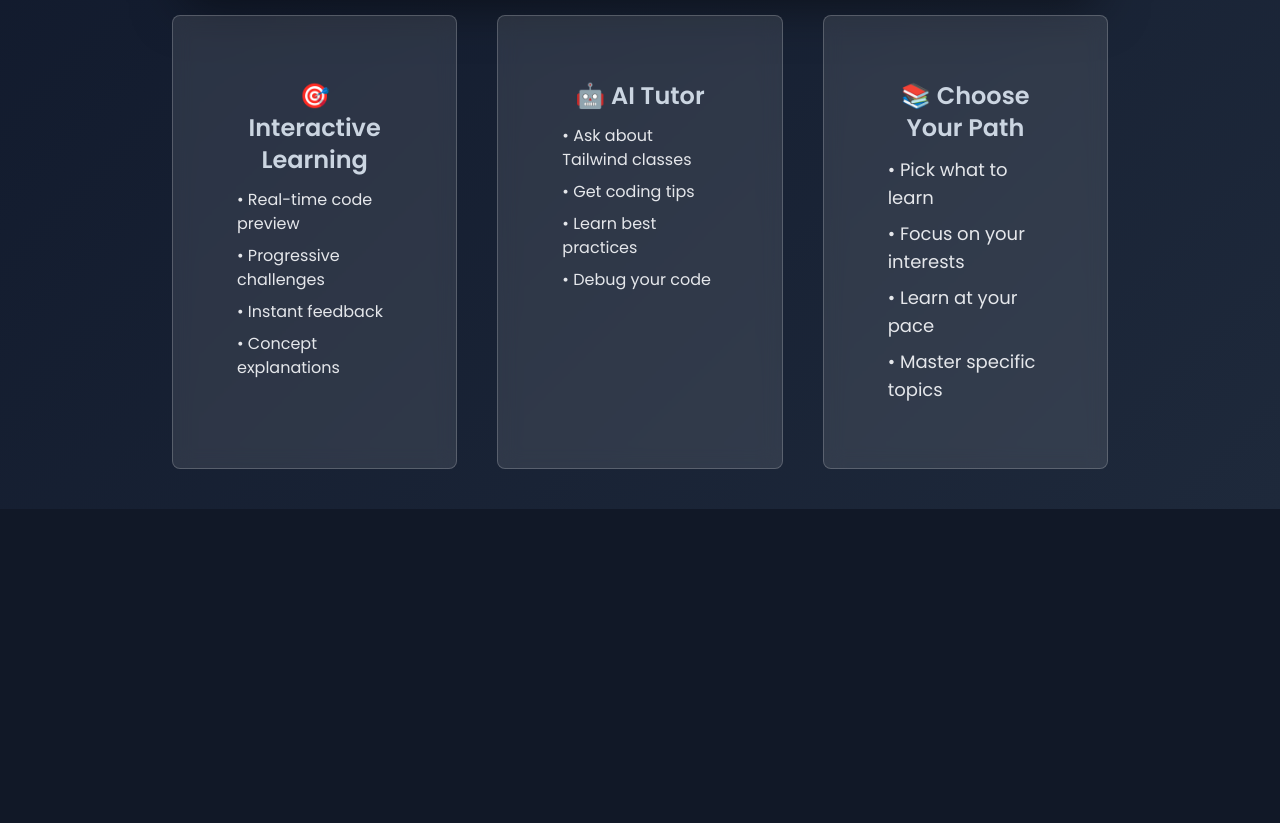
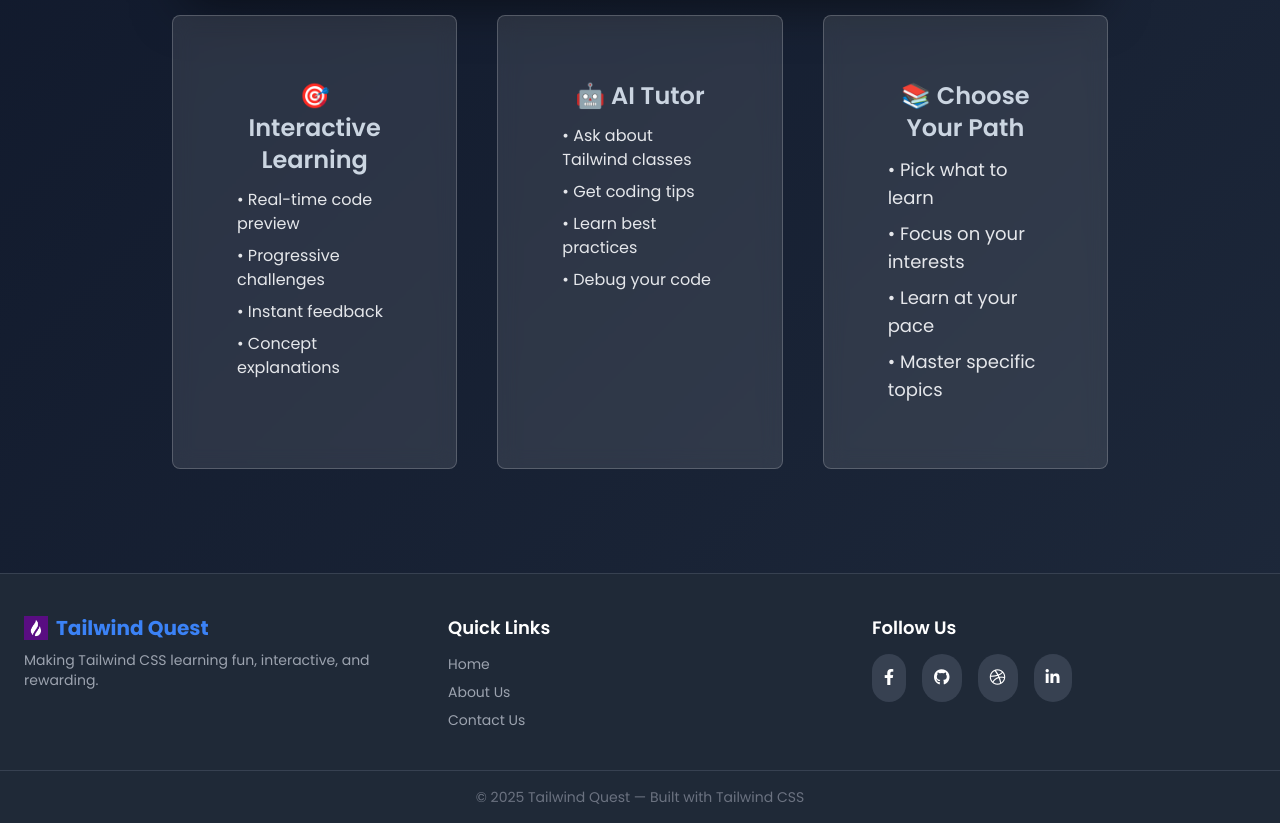
Before and after one commit to anjalbhattarai79/Tailwind-Quest, a plain HTML site: page index.html in a window 1280 px wide. Shown: the part 537-1360 px from the top of the page. Before the commit the page ends 1046 px from the top, so only its background shows below. Drawn offline with nearby package versions, Linux system fonts and the light colour scheme.

Commit message:
footer added

```diff
--- a/index.html
+++ b/index.html
@@ -1,5 +1,6 @@
 <!DOCTYPE html>
 <html lang="en">
+
 <head>
     <meta charset="UTF-8">
     <meta name="viewport" content="width=device-width, initial-scale=1.0">
@@ -44,20 +45,32 @@
             color: #cbd5e1;
             scroll-behavior: smooth;
         }
+
         .game-container {
             background: linear-gradient(135deg, #667eea 0%, #764ba2 100%);
         }
+
         .quest-card {
             backdrop-filter: blur(10px);
             background: rgba(255, 255, 255, 0.1);
         }
+
         .chat-message {
             animation: slideIn 0.3s ease-out;
         }
+
         @keyframes slideIn {
-            from { opacity: 0; transform: translateY(10px); }
-            to { opacity: 1; transform: translateY(0); }
+            from {
+                opacity: 0;
+                transform: translateY(10px);
+            }
+
+            to {
+                opacity: 1;
+                transform: translateY(0);
+            }
         }
+
         .code-preview {
             font-family: 'Courier New', monospace;
             background: rgba(0, 0, 0, 0.8);
@@ -65,26 +78,31 @@
             padding: 1rem;
             margin: 1rem 0;
         }
+
         .class-highlight {
             background: rgba(59, 130, 246, 0.3);
             padding: 2px 4px;
             border-radius: 4px;
             font-weight: bold;
         }
+
         .topic-card {
             transition: all 0.3s ease;
             cursor: pointer;
         }
+
         .topic-card:hover {
             transform: translateY(-5px);
-            box-shadow: 0 10px 25px rgba(0,0,0,0.3);
+            box-shadow: 0 10px 25px rgba(0, 0, 0, 0.3);
         }
+
         .topic-card.selected {
             border-color: #3B82F6;
             background: rgba(59, 130, 246, 0.2);
         }
+
         .banner-container {
-            width:100%;
+            width: 100%;
             background: linear-gradient(135deg, rgba(99, 102, 241, 0.1) 0%, rgba(139, 92, 246, 0.1) 100%);
             border-radius: 20px;
             overflow: hidden;
@@ -211,9 +229,11 @@
             0% {
                 transform: translateY(0) rotate(0deg);
             }
+
             50% {
                 transform: translateY(-20px) rotate(10deg);
             }
+
             100% {
                 transform: translateY(0) rotate(0deg);
             }
@@ -240,12 +260,15 @@
                 transform: translateY(0) translateX(0);
                 opacity: 0;
             }
+
             10% {
                 opacity: 1;
             }
+
             90% {
                 opacity: 1;
             }
+
             100% {
                 transform: translateY(-100px) translateX(50px);
                 opacity: 0;
@@ -307,9 +330,20 @@
                 gap: 1rem;
             }
         }
+
+        /* Fixed footer styling */
+        .full-width-footer {
+            width: 100vw;
+            position: relative;
+            left: 50%;
+            right: 50%;
+            margin-left: -50vw;
+            margin-right: -50vw;
+        }
     </style>
 </head>
-<body class="bg-gray-900 min-h-screen">
+
+<body class="bg-gray-900 min-h-screen flex flex-col">
     <!-- Navigation -->
     <nav class="bg-quest-dark/80 backdrop-blur-sm border-b border-gray-700 sticky top-0 z-50 ">
         <div class="max-w-7xl mx-auto px-4 sm:px-6 lg:px-8">
@@ -322,44 +356,62 @@
                 <!-- Navigation Links -->
                 <div class="hidden md:flex items-center space-x-8">
                     <a href="./index.html" class="text-quest-primary font-medium">Home</a>
-                    <a href="./topics.html" class="text-gray-300 hover:text-quest-primary transition-colors duration-200 font-medium">Learn</a>
-                    <a href="./about.html" class="text-gray-300 hover:text-quest-primary transition-colors duration-200 font-medium">About Us</a>
-                    <a href="./contactus.html" class="text-gray-300 hover:text-quest-primary transition-colors duration-200 font-medium">Contact Us</a>
-                    <a href="./blog.html" class="text-gray-300 hover:text-quest-primary transition-colors duration-200 font-medium">Blog</a>
+                    <a href="./topics.html"
+                        class="text-gray-300 hover:text-quest-primary transition-colors duration-200 font-medium">Learn</a>
+                    <a href="./about.html"
+                        class="text-gray-300 hover:text-quest-primary transition-colors duration-200 font-medium">About
+                        Us</a>
+                    <a href="./contactus.html"
+                        class="text-gray-300 hover:text-quest-primary transition-colors duration-200 font-medium">Contact
+                        Us</a>
+                    <a href="./blog.html"
+                        class="text-gray-300 hover:text-quest-primary transition-colors duration-200 font-medium">Blog</a>
                 </div>
 
                 <!-- Mobile Menu Button -->
                 <div class="md:hidden">
                     <button class="text-gray-300 hover:text-quest-primary focus:outline-none">
                         <svg class="w-6 h-6" fill="none" stroke="currentColor" viewBox="0 0 24 24">
-                            <path stroke-linecap="round" stroke-linejoin="round" stroke-width="2" d="M4 6h16M4 12h16M4 18h16"></path>
+                            <path stroke-linecap="round" stroke-linejoin="round" stroke-width="2"
+                                d="M4 6h16M4 12h16M4 18h16"></path>
                         </svg>
                     </button>
                 </div>
 
                 <div class="hidden md:flex items-center space-x-4">
-                    <span class="text-sm text-gray-300">Level: <span id="level" class="font-bold text-quest-secondary">1</span></span>
-                    <span class="text-sm text-gray-300">Score: <span id="score" class="font-bold text-quest-accent">0</span></span>
-                    <span class="text-sm text-gray-300">Concepts: <span id="concepts" class="font-bold text-purple-400">0</span></span>
+                    <span class="text-sm text-gray-300">Level: <span id="level"
+                            class="font-bold text-quest-secondary">1</span></span>
+                    <span class="text-sm text-gray-300">Score: <span id="score"
+                            class="font-bold text-quest-accent">0</span></span>
+                    <span class="text-sm text-gray-300">Concepts: <span id="concepts"
+                            class="font-bold text-purple-400">0</span></span>
                 </div>
             </div>
 
             <!-- Mobile Menu (Hidden by default) -->
             <div class="md:hidden hidden">
                 <div class="px-2 pt-2 pb-3 space-y-1">
-                    <a href="./index.html" class="block px-3 py-2 text-gray-300 hover:text-quest-primary transition-colors duration-200">Home</a>
-                    <a href="./game.html" class="block px-3 py-2 text-gray-300 hover:text-quest-primary transition-colors duration-200">Play Game</a>
-                    <a href="./about.html" class="block px-3 py-2 text-gray-300 hover:text-quest-primary transition-colors duration-200">About Us</a>
-                    <a href="./contactus.html" class="block px-3 py-2 text-gray-300 hover:text-quest-primary transition-colors duration-200">Contact Us</a>
-                    <a href="./blog.html" class="block px-3 py-2 text-gray-300 hover:text-quest-primary transition-colors duration-200">Blog</a>
+                    <a href="./index.html"
+                        class="block px-3 py-2 text-gray-300 hover:text-quest-primary transition-colors duration-200">Home</a>
+                    <a href="./game.html"
+                        class="block px-3 py-2 text-gray-300 hover:text-quest-primary transition-colors duration-200">Play
+                        Game</a>
+                    <a href="./about.html"
+                        class="block px-3 py-2 text-gray-300 hover:text-quest-primary transition-colors duration-200">About
+                        Us</a>
+                    <a href="./contactus.html"
+                        class="block px-3 py-2 text-gray-300 hover:text-quest-primary transition-colors duration-200">Contact
+                        Us</a>
+                    <a href="./blog.html"
+                        class="block px-3 py-2 text-gray-300 hover:text-quest-primary transition-colors duration-200">Blog</a>
                 </div>
             </div>
         </div>
     </nav>
 
 
-    <!-- Main Game Container -->
-    <div class=" min-h-screen">
+    <!-- Main Content -->
+    <main class="flex-grow">
         <!-- Home Screen -->
         <div id="homeScreen" class="flex items-center justify-center p-4">
             <div class="text-center w-9/12 mx-auto">
@@ -377,7 +429,8 @@
 
                         <div class="banner-content">
                             <h1 class="banner-title animate-float">
-                            <img src="./img/logo.png" alt="Logo" class="h-12 inline-block rounded-full"> Tailwind Quest
+                                <img src="./img/logo.png" alt="Logo" class="h-12 inline-block rounded-full"> Tailwind
+                                Quest
                             </h1>
                             <p class="text-xl text-gray-200 mb-8">
                                 Master Tailwind CSS through interactive challenges and real-time learning!
@@ -446,8 +499,75 @@
                         </ul>
                     </div>
                 </div>
-    <script src="script.js"></script>
-    <script src="./game.js"></script>
+            </div>
+        </div>
+    </main>
+
+    <!-- Footer - Fixed to take full width -->
+    <footer class="full-width-footer bg-quest-dark text-gray-400 border-t border-gray-700 mt-16">
+        <div class="w-full px-6 py-10">
+            <div class="max-w-7xl mx-auto grid grid-cols-1 md:grid-cols-3 gap-10 text-center md:text-left">
+
+                <!-- Brand Info -->
+                <div>
+                    <div class="flex items-center justify-center md:justify-start space-x-2 mb-2">
+                        <img src="./img/logo.png" alt="Tailwind Quest Logo" class="w-6 h-6">
+                        <h2 class="text-xl font-bold text-quest-primary">Tailwind Quest</h2>
+                    </div>
+                    <p class="text-sm">
+                        Making Tailwind CSS learning fun, interactive, and rewarding.
+                    </p>
+                </div>
+
+                <!-- Quick Links -->
+                <div>
+                    <h3 class="text-lg font-semibold text-white mb-3">Quick Links</h3>
+                    <ul class="space-y-2 text-sm">
+                        <li><a href="./index.html" class="hover:text-quest-primary transition">Home</a></li>
+                        <li><a href="./about.html" class="hover:text-quest-primary transition">About Us</a></li>
+                        <li><a href="./contactus.html" class="hover:text-quest-primary transition">Contact Us</a></li>
+                    </ul>
+                </div>
+
+                <!-- Social / Contact -->
+                <div>
+                    <h3 class="text-lg font-semibold text-white mb-3">Follow Us</h3>
+                    <div class="flex justify-center md:justify-start space-x-4">
+
+                        <!-- Facebook -->
+                        <a href="#"
+                            class="bg-gray-700 hover:bg-purple-400 p-3 rounded-full transition transform hover:-translate-y-1">
+                            <i class="fab fa-facebook-f text-white"></i>
+                        </a>
+
+                        <!-- GitHub -->
+                        <a href="https://github.com/anjalbhattarai79/Tailwind-Quest.git" target="_blank"
+                            class="bg-gray-700 hover:bg-purple-400 p-3 rounded-full transition transform hover:-translate-y-1">
+                            <i class="fab fa-github text-white"></i>
+                        </a>
+
+                        <!-- Dribbble -->
+                        <a href="#"
+                            class="bg-gray-700 hover:bg-purple-400 p-3 rounded-full transition transform hover:-translate-y-1">
+                            <i class="fab fa-dribbble text-white"></i>
+                        </a>
+
+                        <!-- LinkedIn -->
+                        <a href="#"
+                            class="bg-gray-700 hover:bg-purple-400 p-3 rounded-full transition transform hover:-translate-y-1">
+                            <i class="fab fa-linkedin-in text-white"></i>
+                        </a>
+
+                    </div>
+                </div>
+            </div>
+        </div>
+
+        <div class="w-full text-center text-sm text-gray-500 border-t border-gray-700 py-4">
+            © 2025 Tailwind Quest — Built with Tailwind CSS
+        </div>
+    </footer>
+
     <script>
         // Create particles
         function createParticles() {
@@ -526,10 +646,11 @@
         }
 
         // Initialize when page loads
-        window.onload = function() {
+        window.onload = function () {
             createParticles();
             setTimeout(animateCounters, 1000);
         };
     </script>
 </body>
+
 </html>
```
